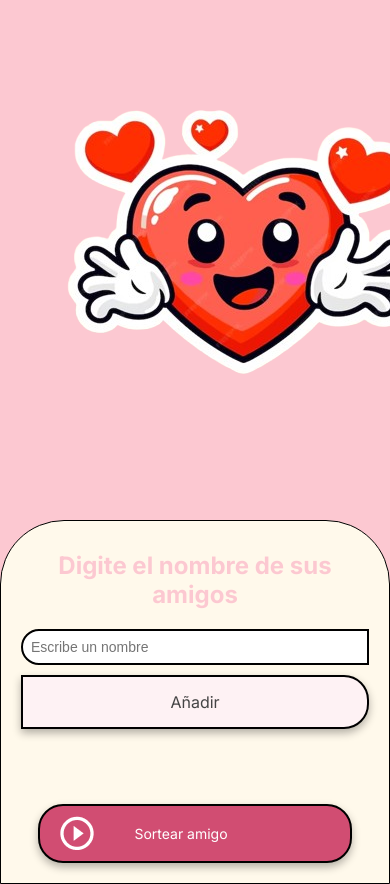
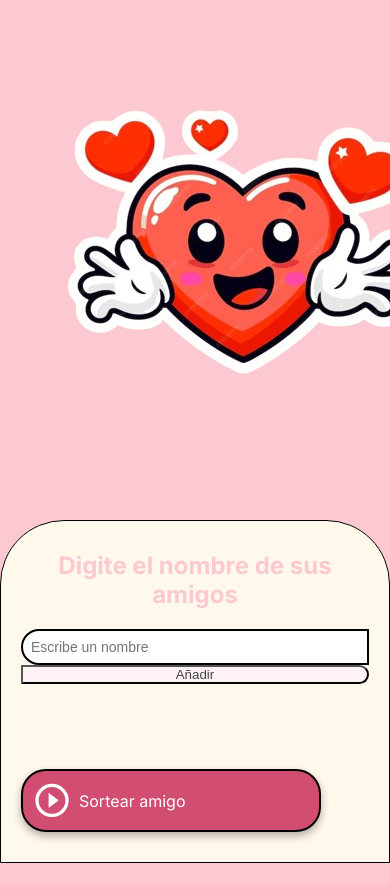
Before and after one commit to SergJprog/amigoMuni, a website: page index.html in a window 390 px wide. Shown: the top 884 px of the page. After the commit the page ends 863 px from the top, so only its background shows below. Drawn offline with Linux system fonts and the light colour scheme; no server answers.

Commit message:
pagina responsiva2

```diff
--- a/style.css
+++ b/style.css
@@ -21,6 +21,7 @@ body {
     display: flex;
     justify-content: center;
     align-items: center;
+    font-family: "Inter", sans-serif;
 }
 
 .main-content {
@@ -38,6 +39,7 @@ body {
     align-items: center;
     padding: 40px 0;
     text-align: center;
+    width: 100%;
 }
 
 .main-title {
@@ -47,6 +49,7 @@ body {
     font-style: italic;
     color: var(--color-white);
     margin: 0;
+    text-shadow: 2px 2px 5px rgba(0, 0, 0, 0.5);
 }
 
 /* Sección de entrada */
@@ -60,11 +63,12 @@ body {
     align-items: center;
     padding: 20px;
     width: 100%;
+    justify-content: space-between;
 }
 
 /* Títulos */
 .section-title {
-    font-family: "Inter", serif;
+    font-family: "Inter", sans-serif;
     font-size: 36px;
     font-weight: 700;
     color: var(--color-primary);
@@ -90,31 +94,23 @@ body {
 }
 
 .button-container {
-    width: 300px;
+    width: 100%;
+    display: flex;
     justify-content: center;
+    margin-top: 20px;
 }
 
-/* Estilos de entrada de texto */
-.input-title {
-    flex: 1;
-    padding: 10px 15px;
-    font-size: 16px;
-    border: 2px solid #333;
-    border-right: none;
-    border-radius: 25px 0 0 25px;
-    font-family: "Merriweather", serif;
-    box-shadow: 0 4px 8px rgba(0, 0, 0, 0.3);
-}
-
-/* Estilos de botón */
-button {
-    padding: 15px 30px;
+.button-container button {
+    width: 80%;
+    max-width: 300px;
+    padding: 15px;
     font-family: "Inter", sans-serif;
     font-size: 16px;
     border: 2px solid #000;
     border-radius: 25px;
     box-shadow: 0 4px 8px rgba(0, 0, 0, 0.3);
     cursor: pointer;
+    text-align: center;
 }
 
 .button-add {
@@ -144,19 +140,19 @@ ul {
     text-align: center;
 }
 
-/* Botón de sortear título */
+/* Botón de sortear */
 .button-draw {
     display: flex;
     align-items: center;
     width: 100%;
-    padding: 10px 40px;
+    padding: 12px 40px;
     color: var(--color-white);
     background-color: var(--color-button);
     font-size: 16px;
 }
 
 .button-draw img {
-    margin-right: 40px;
+    margin-right: 10px;
 }
 
 .button-draw:hover {
@@ -167,7 +163,6 @@ ul {
 @media screen and (max-width: 1024px) {
     .header-banner {
         flex: 40%;
-        padding: 20px 0;
     }
 
     .main-title {
@@ -184,12 +179,8 @@ ul {
     }
 
     .button-container {
-        width: 90%;
-    }
-
-    .button-draw {
-        padding: 12px 25px;
-        font-size: 14px;
+        flex-direction: column;
+        margin-top: 10px;
     }
 
     .result-list {
@@ -213,22 +204,17 @@ ul {
 
     .input-wrapper {
         flex-direction: column;
-        margin-top: 15px;
-    }
-
-    .input-name {
-        margin-bottom: 10px;
-        padding: 10px;
-        font-size: 14px;
+        margin-top: 10px;
     }
 
     .button-container {
-        width: 85%;
+        flex-direction: column;
+        width: 100%;
     }
 
-    .button-draw {
-        padding: 12px 20px;
-        font-size: 14px;
+    .button-container button {
+        width: 80%;
+        margin-bottom: 10px;
     }
 
     .result-list {
@@ -261,13 +247,9 @@ ul {
         font-size: 14px;
     }
 
-    .button-container {
+    .button-container button {
         width: 90%;
-    }
-
-    .button-draw {
-        padding: 10px 20px;
-        font-size: 14px;
+        padding: 12px;
     }
 
     .result-list {
```
